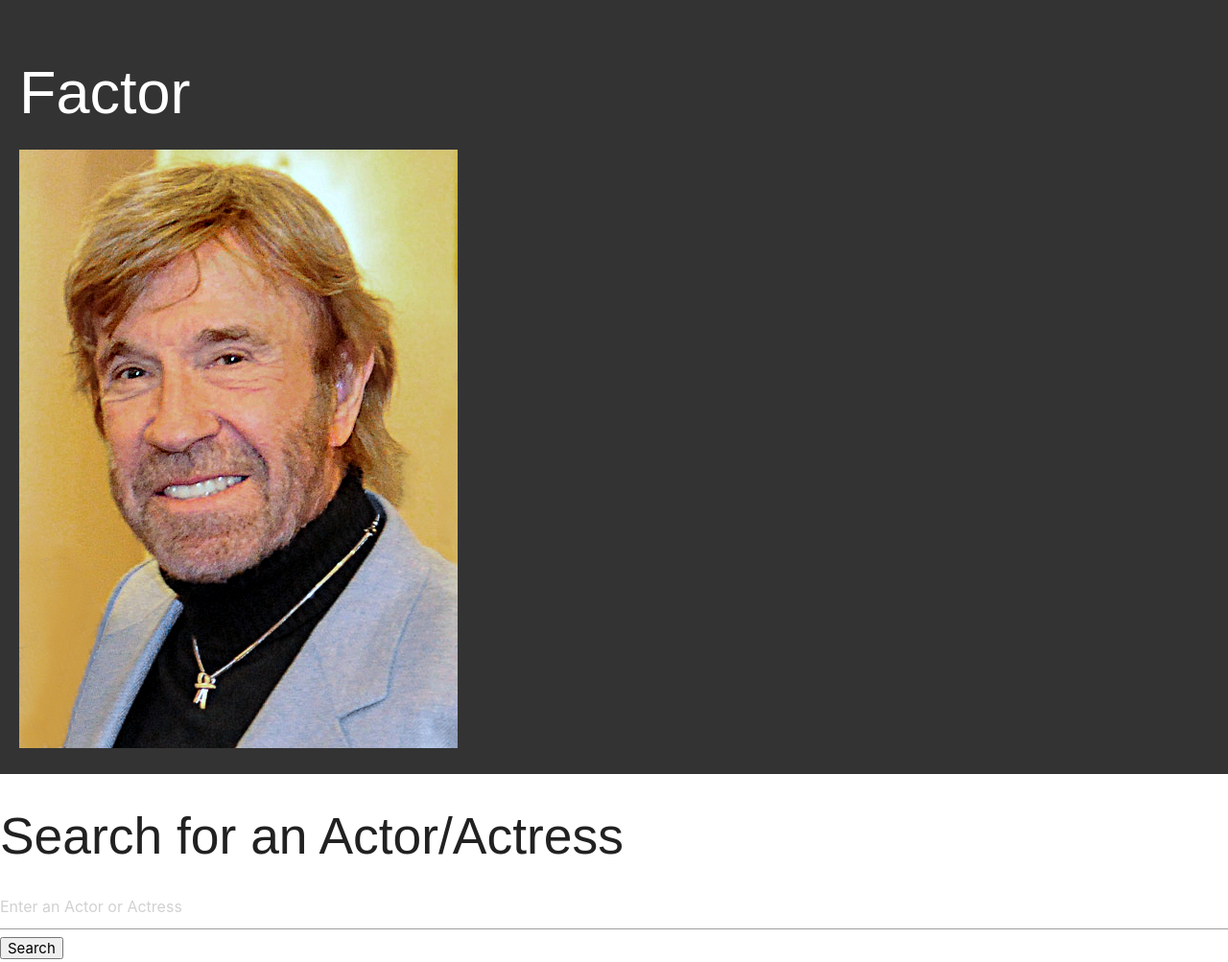
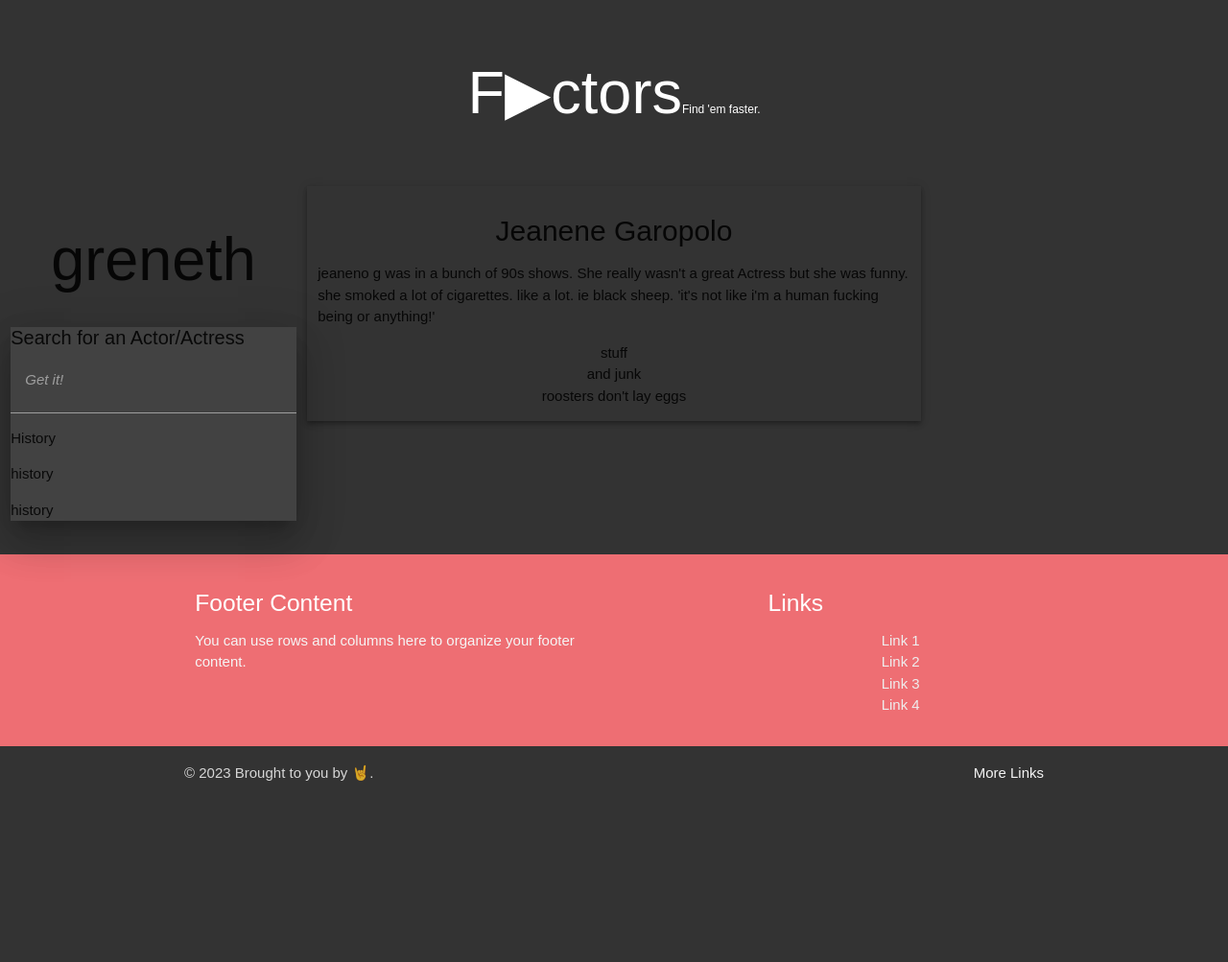
Before and after one commit to brousy/factors, a plain HTML site: page index.html in a window 1280 px wide. Shown: the top 1003 px of the page at 96% size. After the commit the page ends 832 px from the top, so only its background shows below. Drawn offline with nearby package versions, Linux system fonts and the light colour scheme.

Commit message:
first commit from matt. html+css

```diff
--- a/Assets/Css/style.css
+++ b/Assets/Css/style.css
@@ -2,7 +2,10 @@ body {
     font-family: Arial, sans-serif;
     margin: 0;
     padding: 0;
+    background-color: #333;
   }
+
+
 
   header {
     background-color: #333;
@@ -10,9 +13,12 @@ body {
     padding: 20px;
   }
 
-  nav {
+  /* nav {
     display: flex;
     justify-content: center;
+  } */
+  ul {
+    text-align: center;
   }
 
   nav ul {
@@ -36,9 +42,37 @@ body {
     padding: 20px;
   }
 
-  footer {
-    background-color: #333;
-    color: #fff;
-    padding: 20px;
+.page-footer {
+  height: 200px;
+}
+
+  h1 {
+   text-align: center;
+  }
+
+  h2 {
+    font-size: 20px;
+    font-weight: 400;
+  }
+
+  h3 {
+    font-size: 30px;
+
     text-align: center;
   }
+
+  span {
+    font-size: 12px;
+  }
+/*
+  .form {
+    width: 25%;
+    outline: #fff;
+    }
+
+  .results {
+    width: 65%;
+    height: 800px;
+    float: right;
+
+  } */
--- a/index.html
+++ b/index.html
@@ -2,35 +2,115 @@
 <html>
 <head>
   <title>Factor Factor</title>
+
+  <link rel="stylesheet" href="https://cdnjs.cloudflare.com/ajax/libs/materialize/1.0.0/css/materialize.min.css">
   <link rel="stylesheet" type="text/css" href="./Assets/Css/style.css">
-  <link rel="stylesheet" href="https://cdnjs.cloudflare.com/ajax/libs/materialize/1.0.0/css/materialize.min.css">
 </head>
 <body>
+
   <header>
-    <h1>Factor</h1>
-    <img src="./Assets/Images/chuck.jpeg">
+    <h1 >F▶ctors<span>Find 'em faster.</span></h1>
+    <!-- <img src="./Assets/Images/icecreamspoon place holder.jpg" height=200px width= 600px class="circle responsive-img"> -->
   </header>
 
-  <body>
-    <h2>Search for an Actor/Actress</h2>
-    <form id="searchForm">
+
+
+    <!-- <form id="searchForm">
       <input type="text" id="actInput" placeholder="Enter an Actor or Actress">
       <button type="submit">Search</button>
     </form>
     <h2>History:</h2>
-    <div id="searchHistory"></div>
-  </body>
-  <main>
-    <h2>Currently Searched Info</h2>
+    <div id="searchHistory"></div> -->
+
+    <div class="row">
+
+      <div class="col s3">
+        <h1>greneth</h1>
+        <form class="z-depth-5 grey darken-3">
+          <h2>Search for an Actor/Actress</h2>
+          <div class="input-field">
+
+            <input id="search  grey darken-3" type="search" required>
+            <label class="label-icon" for="search"><i class="material-icons">Get it!</i></label>
+            <i class="material-icons">SUBMIT</i>
+            <p>History</p>
+            <p>history</p>
+            <p>history</p>
+          </div>
+        </form>
+        <!-- Grey navigation panel -->
+      </div>
+
+      <div class="col s6 z-depth-2">
+        <h3>Jeanene Garopolo</h3>
+        <p>jeaneno g was in a bunch of 90s shows. She really wasn't a great Actress
+          but she was funny. she smoked a lot of cigarettes. like a lot. ie black sheep.
+          'it's not like i'm a human fucking being or anything!'
+        </p>
+         <ul>
+          <li>stuff</li>
+          <li>and junk</li>
+          <li>roosters don't lay eggs</li>
+         </ul>
+        <!-- Teal page content  -->
+      </div>
+
+    </div>
+  <main >
+    <!-- <h2>Currently Searched Info</h2>
     <div id="actor"></div>
     <div id="latestMovie"></div>
-    <div id="picture"></div>
+    <div id="picture"></div> -->
+   <!-- <div class="row">
+    <div class="col s3 form">
+      <h1>Justice</h1>
+
+
+
+
+
+    </div>
+
+      <div class="col s9 results">
+        <h3 class="">Gweneth Paltrow</h3>
+        <p></p>
+        <p></p>
+
+      </div>
+
+   </div> -->
+
+
+
+
 
   </main>
 
 
-  <footer>
-    &copy; Actor Search. All rights reserved.
+  <footer class="page-footer">
+    <div class="container">
+      <div class="row">
+        <div class="col l6 s12">
+          <h5 class="white-text">Footer Content</h5>
+          <p class="grey-text text-lighten-4">You can use rows and columns here to organize your footer content.</p>
+        </div>
+        <div class="col l4 offset-l2 s12">
+          <h5 class="white-text">Links</h5>
+          <ul>
+            <li><a class="grey-text text-lighten-3" href="#!">Link 1</a></li>
+            <li><a class="grey-text text-lighten-3" href="#!">Link 2</a></li>
+            <li><a class="grey-text text-lighten-3" href="#!">Link 3</a></li>
+            <li><a class="grey-text text-lighten-3" href="#!">Link 4</a></li>
+          </ul>
+        </div>
+      </div>
+    </div>
+    <div class="footer-copyright">
+      <div class="container">
+      © 2023 Brought to you by 🤘.
+      <a class="grey-text text-lighten-4 right" href="#!">More Links</a>
+      </div>
+    </div>
   </footer>
 
   <script src="https://code.jquery.com/jquery-3.7.0.min.js"></script>
```
